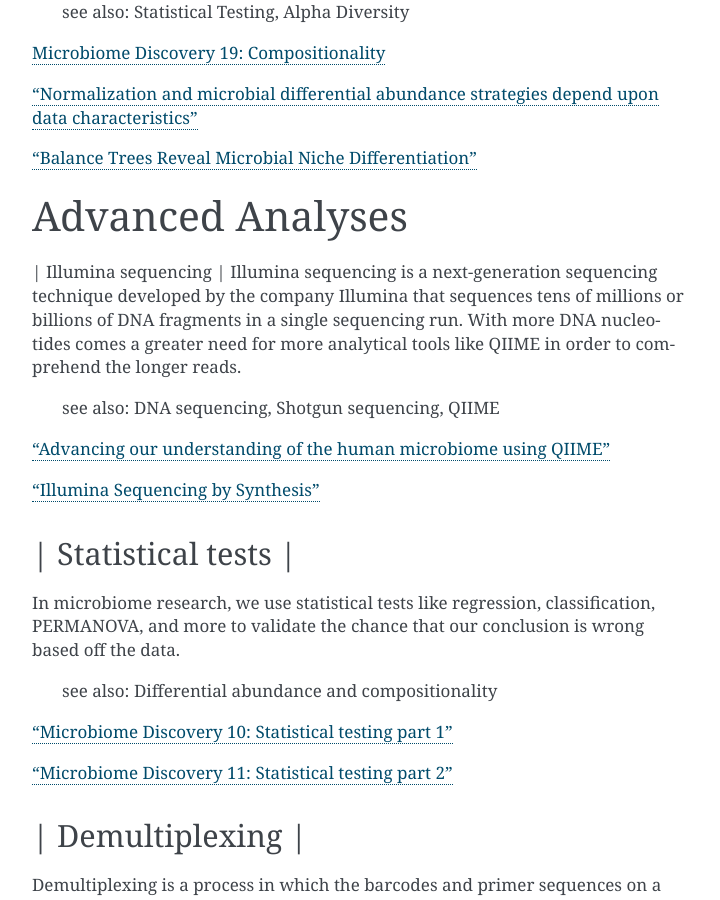
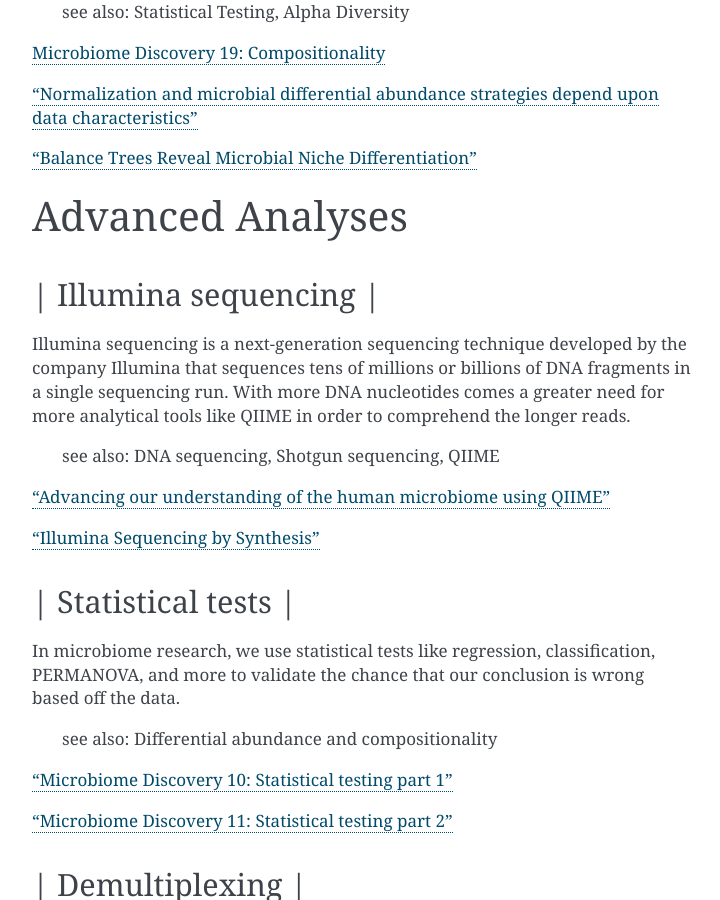
Before and after one commit to biocore/cmi-workshops, a Sphinx documentation site: the page built from docs/glossary_of_terms.md, in a window 1280 px wide and 900 px high, scrolled down 11297 px. Shown: the whole window, without its empty margins (388-1108 px from the left). Built offline with Sphinx 7.4.7, drawn with Linux system fonts in a browser that asks for light colours; some of the changed text lies outside the part shown.

Commit message:
changed headline sizes

```diff
--- a/docs/glossary_of_terms.md
+++ b/docs/glossary_of_terms.md
@@ -1,9 +1,9 @@
 # Beginner Concepts
-## | Taxonomy |
+### | Taxonomy |
 Taxonomy is a classification system for understanding how organisms are related to each other. Scientists use phylogenetic trees as one form of visualizing taxonomy. A phylogenetic tree takes organisms grouped by phenotypic (physical) and genotypic (genetic) similarities and connects them to their common ancestor from which they diverged evolutionarily. In microbiome research, we have developed tools like Unifrac to measure the evolutionary distance of relatedness of the organisms in two different samples.
 > see also: Phylogeny, Taxonomic Rank, OTU
 
-## | Phylogeny |
+### | Phylogeny |
 Phylogeny is the study of the evolutionary histories of organisms. Phylogeny analyzes the genotypic and phenotypic characteristics to identify individuals and uses phylogenetic trees to visualize these relationships. Speciation, or where two groups of individuals developed differently into two new species, is represented by a branching stems on the diagram.
 > see also: Taxonomy, Taxonomic Rank, Unifrac
 
@@ -11,13 +11,13 @@ Phylogeny is the study of the evolutionary histories of organisms. Phylogeny ana
 
 [Circular Phylogenetic Tree of Bacteria](http://www.dhushara.com/book/unraveltree/root.jpg)
 
-## | Taxonomic Rank |
+### | Taxonomic Rank |
 
 Taxonomic rank is a way of grouping organisms together based on their phenotypic and genotypic similarities. This ranking system originally proposed by Carl Linnaeus consists of seven levels: Domain, Kingdom, Phylum, Class, Order, Genus, Species. Humans, for examples, are described as Eukarya, Animalia, Chordata, Mammalia, Primate, Hominidae, Homo, H. sapiens. In microbiome research, we use sequencing techniques like amplicon sequencing which amplifies the 16s rRNA gene in bacteria to identify and classify microbes into their taxonomic ranks.
 > see also: Taxonomy, Phylogeny, Firmicutes, Proteobacteria,
 Gammaproteobacteria, Actinobacteria
 
-## | 16S rRNA gene |
+### | 16S rRNA gene |
 
 The 16s rRNA gene is a sequence of nucleotides present only in prokaryotic DNA. It codes for the protein structure of the 30th subunit in prokaryotic ribosomes. Its sequence remains relatively the same across all bacteria, because it has been highly conserved throughout evolutionary history. However, in microbiome research, we use the hypervariable V4 region of the gene as an identification marker for classifying bacteria. Genetically identifying organisms with techniques like 16s rRNA sequencing has only developed in the last twenty years and has begun to redefine the classification system of evolutionary identity for organisms like bacteria.
 > see also: Amplicon, Marker gene sequencing, DNA Sequencing, Shotgun
@@ -25,12 +25,12 @@ Sequencing, qPCR, Hypervariable region, Illumina Sequencing
 
 [“Illumina MiSeq, 16S rRNA Sequencing and the American Gut Project”](https://www.youtube.com/watch?v=1uZtCMY-yEw)
 
-## | Amplicon |
+### | Amplicon |
 
 An amplicon is a DNA sequence produced from natural or artificial replication and can be used to identify individuals genetically. Amplification sequencing methods like polymerase chain reaction (PCR) and next-generation sequencing (also referred to as next-gen sequencing) help microbiome researchers profile microbial communities in cost-effective and time-efficient ways.
 > see also: Marker gene sequencing
 
-## | Marker gene sequencing |
+### | Marker gene sequencing |
 
 Marker gene sequencing, also known as amplicon sequencing, is a technique that identifies a bacterial organism by its marker gene DNA sequence. In microbiome research, scientists use next-generation sequencing tools to amplify a sequence like the 16s rRNA gene, which is then used to infer the phenotypic makeup of that organism.
 	> see also: Amplicon, 16s rRNA gene, Shotgun Sequencing, qPCR, HMP
@@ -41,7 +41,7 @@ Marker gene sequencing, also known as amplicon sequencing, is a technique that i
 
 [“Next-generation Sequencing of 16S Ribosomal RNA Gene Amplicons”](https://www.jove.com/video/51709/next-generation-sequencing-of-16s-ribosomal-rna-gene-amplicons)
 
-## | Firmicutes |
+### | Firmicutes |
 
 Firmicutes is a phylum of bacteria that includes species like Staphylococcus and Lactobacillus. In general, Firmicutes have Gram-positive cell walls, round cell shapes, and low guanine to cytosine content in their DNA. While some produce endospores to survive in extreme conditions, others reproduce through binary fission. They also have a wide variety of aerotolerance: some Firmicutes thrive in anaerobic environments, some in aerobic, and some in either. In microbiome research for example, higher proportions of Firmicutes in the intestinal human microbiome may be correlated to obesity (1).
 > see also: HMP, Taxonomic Rank, Phylogeny, Taxonomy, Beta Diversity
@@ -53,28 +53,28 @@ Firmicutes is a phylum of bacteria that includes species like Staphylococcus and
 [“A core gut microbiome in obese and lean twins”](https://www.ncbi.nlm.nih.gov/pmc/articles/PMC2677729/)
 
 
-## | Bacteroidetes |
+### | Bacteroidetes |
 
 Bacteroidetes is a phylum of Gram-negative bacteria that includes B. fragilis and Flavobacteria. They thrive in a wide variety of places like soil, sediment, and seawater, making them well-suited for the ecosystems present in the human gut. They specialize in breaking down organic matter like proteins and carbohydrates and are able to “gain energy from otherwise refractory carbohydrate sources”(1). Microbiome research is only just beginning to understand the metabolic and ecologic impact of Bacteroidetes in the human microbiome.
 > see also: HMP, Taxonomic Rank, Phylogeny, Taxonomy, Beta Diversity
 
 (1)[“Environmental and Gut Bacteriodetes: The Food Connection”](https://www.ncbi.nlm.nih.gov/pmc/articles/PMC3129010/)
 
-## | Proteobacteria |
+### | Proteobacteria |
 
 Proteobacteria is a phylum of Gram-negative bacteria that share similar nucleotide sequences in their genomes. The phylum is divided into five classes, each with their own distinct capabilities from intracellular pathogens, to nitrogen-converters, to eutrophs. Helicobacter, Campylobacter, E.coli, and Bordetella pertussis are all proteobacteria.
 > see also: HMP, Taxonomic Rank, Phylogeny, Taxonomy, Beta Diversity, Gammaproteobacteria
 
 [“Proteobacteria”](https://courses.lumenlearning.com/microbiology/chapter/proteobacteria/)
 
-## | Gammaproteobacteria |
+### | Gammaproteobacteria |
 
 Gammaproteobacteria is one of the four classes of the phylum of Gram-negative proteobacteria. The phylum has a wide range of characteristics, from bacillus to cocci shaped, from chemoautotrophic to photoautotrophic, from aerobic to anaerobic, and from pathogenic to symbiotic relationships. “One feature alone, 16s rRNA sequence relationship, has been used to define the class”(1). Salmonella and E.coli are both gammaproteobacteria.
 > see also: HMP, Taxonomic Rank, Phylogeny, Taxonomy, Beta Diversity, Proteobacteria
 
 (1)[“The Phylogeny of Gammaproteobacteria”](http://jb.asm.org/content/192/9/2305.full#ref-11)
 
-## | Actinobacteria |
+### | Actinobacteria |
 
 Actinobacteria is a phylum of bacteria with high guanine to cytosine content and Gram positive cell walls. Many are aerobic with a few exceptions, and all actinobacteria are most famous for their fungi-like characteristics. Most produce mycelium and reproduce through sporulation like fungi; they also grow by extending their tips and branching their hyphae. Some examples are Bifidobacterium spp. and Streptomyces.
 > see also: HMP, Taxonomic Rank, Phylogeny, Taxonomy, Beta Diversity
@@ -86,26 +86,26 @@ Actinobacteria is a phylum of bacteria with high guanine to cytosine content and
 [“Genomics of Actinobacteria: Tracing the Evolutionary History of an Ancient Phylum”](https://www.ncbi.nlm.nih.gov/pmc/articles/PMC2168647/)
 
 # Beginner Analyses
-## | Qiita |
+### | Qiita |
 
 Qitta (pronounced cheetah) is the open-source repository that enables scientists to rapidly analyze and store microbial ecology datasets. It is a bioinformatics resource that is built on the QIIME database, which is designed as a pipeline to generate publication-worthy presentations from raw sequencing data.
 > see also: QIIME, Biom format, Metadata
 
 Access to QIITA source: <https://github.com/biocore/qiita>
 
-## | DNA Sequencing |
+### | DNA Sequencing |
 DNA sequencing is the process of determining the order of nucleotides within a DNA molecule. Methods originate in Sanger sequencing, which uses PCR and gel electrophoresis to analyze the target DNA, but this approach is only able to do short length reads. Microbiome research has turned to next generation sequencing, which is an umbrella term for different techniques like whole genome sequencing and pyrosequencing, to analyze longer reads for a shorter amount of time at a relatively lower cost.
 > see also: Shotgun sequencing, Illumina sequencing, Amplicon, Marker Gene Sequencing
 
 [“Next Generation Sequencing (NGS)”](https://www.youtube.com/watch?v=jFCD8Q6qSTM)
 
-## | Metadata |
+### | Metadata |
 Metadata is data that provides information about multiple forms of data at once; for example, a clinical survey with a person’s personal information, their fecal sample raw sequences, and their psychological test scores are all linked as metadata for that one participant’s profile in a study. Gathering and organizing metadata is a fundamental step to data analysis because it allows for multivariable comparisons like how might one’s number of pets affect their gut microbiome?.
 > see also: HMP, Statistical Tests, Biom format
 
 [“Metadata Guide” Example](http://www.earthmicrobiome.org/protocols-and-standards/metadata-guide/)
 
-## | HMP |
+### | HMP |
 The Human Microbiome Project (HMP) is “an interdisciplinary effort funded by the NIH Common Fund” to generate “resources that would enable the comprehensive characterization of the human microbiome and analysis of its role in human health and disease” (1). The HMP set five goals under a five-year-plan back in its 2008 inception: to develop a reference set of 3,000 isolate microbial genome sequences,” to produce research that estimates “the complexity of the microbial community at each body site,” “to determine the relationship between disease and changes in the human microbiome,” to invent new technologies for microbiome research analysis and establish a database resource center, and to examine the ethical, legal and social implications of studying and applying human microbiome research(1).
 > see also: OTU, Alpha Diversity, Beta Diversity, Metadata
 
@@ -114,23 +114,23 @@ The Human Microbiome Project (HMP) is “an interdisciplinary effort funded by t
 [“Structure, Function and diversity of the healthy human microbiome”](https://www.nature.com/nature/journal/v486/n7402/full/nature11234.html)
 
 # Intermediate Concepts
-## | Alpha Diversity |
+### | Alpha Diversity |
 Alpha diversity is a measurement of a bacterial community sample that determines the richness and evenness within that community. In other words, it measures how much of each bacterial species is in the community, and how equally distributed those bacterial organism counts are among each other in the sample. Higher alpha diversity, meaning higher richness and evenness, is associated with healthy ecosystems and communities because more functions can be performed and easier adaptations to the environment are possible. Statistical methods like Shannon and Pielou are used to calculate alpha diversity. For example, alpha diversity of the fauna at UCSD measures how much of each plant exists on campus and that count compares with the other plant numbers at UCSD.
 > see also: Beta Diversity, QIIME
 
 [“Basics of Alpha Diversity with Fuzzy Microbe Demo”](https://www.coursera.org/learn/microbiome/lecture/j5bSx/basics-of-alpha-diversity-with-fuzzy-microbe-demo)
 
-## | Beta Diversity |
+### | Beta Diversity |
 Beta diversity is a measurement that compares the species diversity between two community samples by identifying the differences and similarities in the species of those two communities. Lower beta diversity means there are lower numbers of shared organisms between the two communities; therefore, they are both environmentally different. For example, beta diversity of the fauna at UCSD measures the species of fauna on campus and compares them to the species at San Diego City College.
 > see also: Alpha Diversity, Principal Coordinates Analysis, Unifrac, QIIME
 
 [“Beta Diversity and Visualizing Differences”](https://www.coursera.org/learn/microbiome/lecture/NOo6W/beta-diversity-and-visualizing-differences)
 
-## | Rarefraction |
+### | Rarefraction |
 Rarefraction is a technique that standardizes length of sequence reads and thereby the number of species measured in a sample. It is a necessary step in microbial bioinformatics because it narrows all the lengths of the raw DNA sequences to a set length; in doing so it allows for the quality of analyses to be refined and filtered and it accounts for statistical biases in the study’s procedures.
 > see also: QIIME, Principal Coordinates Analysis, OTU Picking, Demultiplexing
 
-## | OTU |
+### | OTU |
 Operational taxonomic unit (OTU) is a term for the current organism being studied and is the newest form of classifying bacteria evolutionarily. It serves as an alternative to the common methods of taxonomy because it groups organisms together by 16s rRNA sequence rather than their phenotypic similarities. A 97% similarity match or higher is the commonly accepted threshold for relatedness.
 > see also: sOTU, 16s rRNA gene, Taxonomy
 
@@ -138,13 +138,13 @@ Operational taxonomic unit (OTU) is a term for the current organism being studie
 
 [“How do we identify a microbe”](https://www.coursera.org/learn/microbiome/lecture/VltJR/how-do-we-identify-a-microbe)
 
-## | Mass Spectrometry |
+### | Mass Spectrometry |
 Mass spectrometry is a technique that ionizes atoms or molecules in a sample and measures their mass to charge ratios and relative abundances. The goal of mass spectrometry is to identify atoms or molecules by their masses. Microbiome researchers use mass spectrometry to identify the biochemical/metabolic exchange of microbes and their host environments.
 > see also: HMP
 
 [Khan Academy on “Isotopes and mass spectrometry”](https://www.khanacademy.org/science/chemistry/atomic-structure-and-properties/mass-spectrometry/a/isotopes-and-mass-spectrometry)
 
-## | Shotgun sequencing |
+### | Shotgun sequencing |
 
 Shotgun sequencing is a DNA sequencing technique in which all the DNA molecules in a sample are sequenced. In this way, scientists can study not only the microbial communities, but also the functional genes that are present in a sample. Shotgun sequencing differs from whole genome sequencing (sometimes referred to as whole genome shotgun sequencing) because the latter analyzes the entire genome of only one isolated bacterial species in the sample. However, they use similar mechanisms in that both WGS and Shotgun sequencing uses enzymes to cut the DNA molecule into fragments that are more easily and efficiently amplified and analyzed.
 > see also: DNA sequencing, Marker gene sequencing, Illumina sequencing, qPCR
@@ -153,7 +153,7 @@ Shotgun sequencing is a DNA sequencing technique in which all the DNA molecules
 
 [“Demo Tour of the Knight Lab”](https://www.coursera.org/learn/microbiome/lecture/uIYyi/demo-tour-of-the-knight-lab)
 
-## | qPCR |
+### | qPCR |
 
 qPCR, also known as quantitative PCR, is a sequencing technique that detects the quantities of amplicon DNA sequences as they are being amplified. It uses DNA-binding dyes or fluorescence-reporting probes to track the concentrations of adapters and DNA sequences being replicated. In microbiome research, it is important to know the concentrations of the amplicons for proceeding sequencing tools like next-generation sequencing.
 > see also: DNA sequencing, Marker gene sequencing, Illumina sequencing, Shotgun sequencing
@@ -162,14 +162,14 @@ qPCR, also known as quantitative PCR, is a sequencing technique that detects the
 
 # Intermediate Analyses
 
-## | PCoA |
+### | PCoA |
 
 Principal Coordinates Analysis (PCoA) is a 3-D graphical approach to present the patterns of similarity and dissimilarity in a data set. It uses EMPeror as a program to visually graph a distance matrix like Unifrac into a 3-D form. It has three axes and each point on the graph represents a specific sample in the study set.
 > see also: Beta Diversity, QIIME, DNA sequencing
 
 [“Beta diversity, and visualizing differences”](https://www.coursera.org/learn/microbiome/lecture/NOo6W/beta-diversity-and-visualizing-differences)
 
-## | Unifrac |
+### | Unifrac |
 Unifrac is a phylogenetic distance metric that compares multiple sample communities based on their locations to each other on the phylogenetic tree. The metric lies between a zero and a one: the former being no species are shared between the two samples and the latter being every species is shared between the two samples--meaning they are ecologically exactly the same. It measures the distance between communities as the percentage of phylogenetic branch length between the targeted communities. Unifrac is a computational tool to compare more than two species together simultaneously using multivariate statistics and nonparametric analyses.
 > see also: Beta Diversity, Alpha Diversity, Statistical Testings, Biom format, QIIME
 
@@ -177,7 +177,7 @@ Unifrac is a phylogenetic distance metric that compares multiple sample communit
 
 [“UniFrac – An online tool for comparing microbial community diversity in a phylogenetic context”](https://www.ncbi.nlm.nih.gov/pmc/articles/PMC1564154/)
 
-## | Biom format |
+### | Biom format |
 Biom format is a table that records the counts of OTUs for each bacteria in each different sample. A biom table can be created using QIIME and pandas, and it is an important component of distance matrix measurements.
 > see also: OTU, sOTU, Unifrac, QIIME, Principal Coordinates Analysis
 
@@ -185,7 +185,7 @@ Biom format is a table that records the counts of OTUs for each bacteria in each
 
 [Biom format official website](http://biom-format.org)
 
-## | QIIME |
+### | QIIME |
 Qiime (pronounced chime) is an open-source bioinformatics pipeline that performs microbial analysis on raw DNA sequencing data in order to create comprehensible statistics and graphics for publication. It has been an ongoing project since its inception in 2010.
 > see also: Principal Coordinates Analysis, Illumina sequencing, Marker
 gene sequencing, Demultiplexing, Biom format, Unifrac, Alpha
@@ -200,13 +200,13 @@ Diversity, Beta Diversity, DNA sequencing
 [“Advancing our understanding of the human microbiome using QIIME”](https://www.ncbi.nlm.nih.gov/pmc/articles/PMC4517945/)
 
 # Advanced Concepts
-## | Hypervariable region |
+### | Hypervariable region |
 A hypervariable region is a location within a DNA molecule where the nucleotide sequence consists of highly repeated or substituted base pairs. The V4 region is one of nine hypervariable regions in the 16s rRNA gene of bacteria and has been used by microbiome researchers to classify species genotypically.
 > see also: 16s rRNA gene, Marker gene sequencing
 
 [“Sensitivity and correlation of hypervariable regions in 16S rRNA genes in phylogenetic analysis”](https://www.ncbi.nlm.nih.gov/pmc/articles/PMC4802574/)
 
-## | OTU picking |
+### | OTU picking |
 OTU picking is a high level strategy for defining OTU clusters, or groups of bacterial organisms, and there are currently three different methods for OTU picking: de novo, closed reference, and open reference. De novo lines up input sequences and clusters OTUs based on the user-specific percentage of similarity in the compared DNA sequences; closed reference aligns input sequences with predefined clusters from a reference database. “Finally, open-reference OTU picking combines the previous protocols. First, input sequences are clustered against a reference database in parallel in a closed-reference OTU picking process. However, rather than discarding sequences that fail to match the reference, these “failures” are clustered de novo in a serial process.”(1)
 > see also: OTU, sOTU, DNA sequencing
 
@@ -214,7 +214,7 @@ OTU picking is a high level strategy for defining OTU clusters, or groups of bac
 
 (1)[“Microbiome Discovery 5: Picking OTUs”](https://www.youtube.com/watch?v=Ok5h24KZbAE)
 
-## | sOTU |
+### | sOTU |
 Sub-operational taxonomic unit (sOTU) is an alternative approach to identify and classify bacterial species from raw DNA sequences at a higher resolution than the traditional OTUs. The 97% confidence rate for OTU clustering dismisses the 3% of the raw DNA sequences, so sOTUs identify and group single-nucleotide variation, allowing it to have a higher resolution for taxonomic identification. Deblur and DADA2 are the bioinformatic approaches used in the Knight Lab to get sOTUs from the data.
 > see also: OTU, QIIME, Biom format
 
@@ -222,13 +222,13 @@ Sub-operational taxonomic unit (sOTU) is an alternative approach to identify and
 
 [“Deblur Rapidly Resolves Single-Nucleotide Community Sequence Patterns”](http://msystems.asm.org/content/2/2/e00191-16)
 
-## | Anaerobic microculture |
+### | Anaerobic microculture |
 An anaerobic microculture is a method to grow different anaerobic bacterial communities (organisms that either can partly or must fully live in oxygen-free environments) in isolated plates. Scientists must replace the oxygen-rich atmosphere with a mixture of other gases like hydrogen, carbon dioxide and nitrogen. Then they dilute the solution of communities so much that there is a high probability that only one bacterial cell will be placed in the microculture plates to grow. Anaerobes are abundant in the gastrointestinal tract, and growing them in separate microcultures allows for scientists to sequence the whole genomes of a single species without it competing for resources with other organisms.
 > see also: Firmicutes, Gammaproteobacteria
 
 [“Demo Tour of the Knight Lab”](https://www.coursera.org/learn/microbiome/lecture/uIYyi/demo-tour-of-the-knight-lab)
 
-## | Differential abundance and compositionality |
+### | Differential abundance and compositionality |
 Differential abundance testing is a statistical testing method that determines the abundances of specific bacteria between two ecosystems. Compositionality is a statistical testing method that compares the proportions of species’ relative abundances in a sample, rather than the sample’s absolute abundances that differential abundance testing measures.
 > see also: Statistical Testing, Alpha Diversity
 
@@ -239,7 +239,7 @@ Differential abundance testing is a statistical testing method that determines t
 [“Balance Trees Reveal Microbial Niche Differentiation”](http://msystems.asm.org/content/2/1/e00162-16)
 
 # Advanced Analyses
-| Illumina sequencing |
+### | Illumina sequencing |
 Illumina sequencing is a next-generation sequencing technique developed by the company Illumina that sequences tens of millions or billions of DNA fragments in a single sequencing run. With more DNA nucleotides comes a greater need for more analytical tools like QIIME in order to comprehend the longer reads.
 > see also: DNA sequencing, Shotgun sequencing, QIIME
 
@@ -247,7 +247,7 @@ Illumina sequencing is a next-generation sequencing technique developed by the c
 
 [“Illumina Sequencing by Synthesis”](https://www.youtube.com/watch?v=fCd6B5HRaZ8)
 
-## | Statistical tests |
+### | Statistical tests |
 In microbiome research, we use statistical tests like regression, classification, PERMANOVA, and more to validate the chance that our conclusion is wrong based off the data.
 > see also: Differential abundance and compositionality
 
@@ -255,7 +255,7 @@ In microbiome research, we use statistical tests like regression, classification
 
 [“Microbiome Discovery 11: Statistical testing part 2”](https://www.youtube.com/watch?v=tNxfYqa5Rtc)
 
-## | Demultiplexing |
+### | Demultiplexing |
 Demultiplexing is a process in which the barcodes and primer sequences on a DNA fragment are removed so that the final result matches the amplified 16s rRNA gene. Barcodes are short DNA sequences unique to each sample. QIIME has demultiplexing tools that error correct the raw sequencing data back to the desired 16s rRNA gene.
 > see also: QIIME, 16s rRNA gene
 
```
